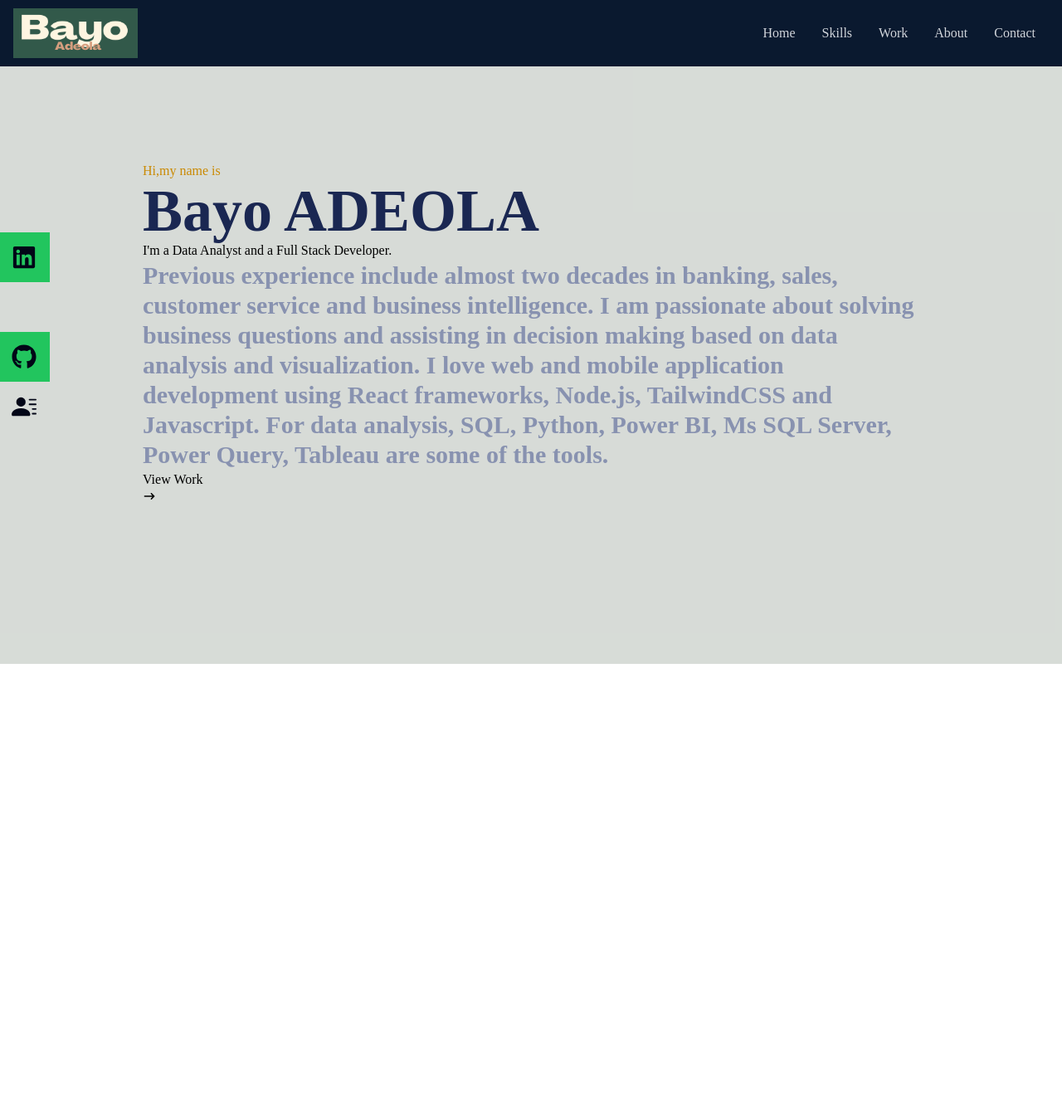
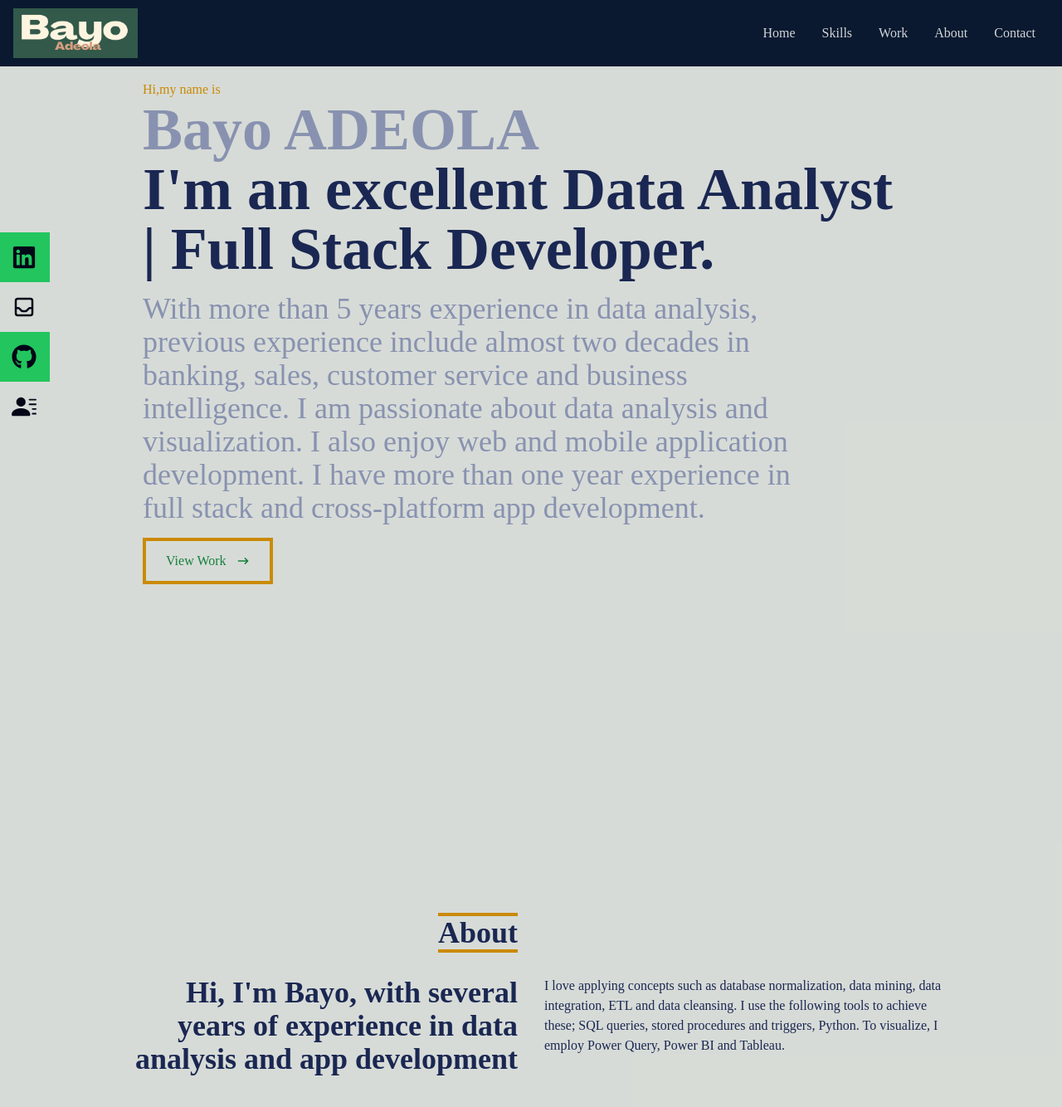
Before and after one commit to bayoseyi2/TailWind_Website, a React (Create React App) app: page / in a window 1280 px wide. Shown: the top 1334 px of the page at 83% size. Before the commit the page ends 800 px from the top, so only its background shows below. Built offline with nearby package versions, Linux system fonts and the light colour scheme.

Commit message:
about loading

```diff
--- a/src/App.js
+++ b/src/App.js
@@ -1,10 +1,12 @@
 import Navbar from "./components/Navbar";
 import Home  from "./components/Home";
+import About from "./components/About";
 function App() {
   return (
     <div>
       <Navbar/>
       <Home />
+      <About />
     </div>
   );
 }
--- /dev/null
+++ b/src/components/About.jsx
@@ -0,0 +1,32 @@
+import React from 'react'
+
+const About = () => {
+  return (
+    <div name='about'className='w-full h-screen  bg-[#bdc4bd99] text-[#1a2752]'>
+        <div className='flex flex-col justify-center items-center w-full h-full'>
+
+            <div className='max-w-[1000px] w-full px-4 grid grid-cols-2 gap-8'>
+                <div className='sm:text-right pb-8 pl-4'>
+                    <p className='text-4xl font-bold inline border-t-4 border-b-4 border-yellow-600'>
+                        About
+                    </p>
+                 </div>
+                    <div></div>
+                    </div>
+                    <div className='max-w-[1000px] w-full grid grid-cols-2 gap-8'>
+                <div className='sm:text-right text-4xl font-bold'>
+            <p>Hi, I'm Bayo, with several years of experience in data analysis and app development</p>
+            </div>
+
+            <div>
+                <p>I love applying concepts such as database normalization, data mining, data integration, ETL and data cleansing. I use the following tools to achieve these; SQL queries, stored procedures and triggers, Python. To visualize, I employ Power Query, Power BI and Tableau. </p>
+            </div>
+
+        </div>
+        </div>
+        </div>
+
+  )
+}
+
+export default About
--- a/src/components/Home.jsx
+++ b/src/components/Home.jsx
@@ -9,14 +9,20 @@ import {HiArrowNarrowRight} from 'react-icons/hi'
      <div className='max-w-[1000px] mx-auto px-8 flex flex-col justify-center h-full'>
 
         <p className='text-yellow-600'>Hi,my name is </p>
-        <h1 className='text-4xl sm:text-7xl font-bold text-[#1a2752]'>Bayo ADEOLA</h1>
-        <h2>I'm a Data Analyst and a Full Stack Developer. </h2>
-        <p className='text-4xl sm:text-3xl font-bold text-[#8892b0]'>Previous experience include almost two decades in banking, sales, customer service and business intelligence. I am passionate about solving business questions and assisting in decision making based on data analysis and visualization.
-            I love web and mobile application development using React frameworks, Node.js, TailwindCSS and Javascript.
-            For data analysis, SQL, Python, Power BI, Ms SQL Server, Power Query, Tableau are some of the tools.
+        <h1 className='text-4xl sm:text-7xl font-bold text-[#8892b0]'>Bayo ADEOLA</h1>
+        <h2 className='text-4xl sm:text-7xl font-bold text-[#1a2752]'>I'm an excellent Data Analyst | Full Stack Developer. </h2>
+        <p className='text-4xl py-4 max-w-[800px] text-[#8892b0]'>With more than 5 years experience in data analysis, previous experience include almost two decades in banking, sales, customer service and business intelligence. I am passionate about data analysis and visualization.
+            I also enjoy web and mobile application development. I have more than one year experience in full stack and cross-platform app development.
+
         </p>
         <div>
-            <button>View Work <HiArrowNarrowRight/></button>
+            <button className='text-green-700 border-4 group px-6 py-3 ,my-2 flex items-center hover:bg-yellow-600 hover: border-yellow-600 '>View Work
+            <span className='group-hover:rotate-90 duration-300'>
+            <HiArrowNarrowRight className='ml-3' />
+
+
+            </span>
+            </button>
         </div>
      </div>
 
--- a/src/components/Navbar.jsx
+++ b/src/components/Navbar.jsx
@@ -1,6 +1,6 @@
 import React,  {useState} from 'react'
-import {FaBars, FaTimes, FaGithub, FaLinkedin, FaFacebook} from 'react-icons/fa'
-import { HiOutlineMail } from 'react-icons/hi'
+import {FaBars, FaTimes, FaGithub, FaLinkedin, FaFacebook,FaAddressBook} from 'react-icons/fa'
+import { HiOutlineInbox} from 'react-icons/hi'
 import {BsFillPersonLinesFill} from 'react-icons/bs'
 import Logo from '../assets/logo.png'
 
@@ -60,9 +60,9 @@ const Navbar = () => {
             </li>
 
             <li className='w-[160px] h-[60px] flex justify-between items-center ml-[-100px] hover:ml-[-10px] duration-300 bg-[]'>
-                <a className='text-slate-950 flex justify-between items-center w-ful'
+                <a className=' text-slate-950 flex justify-between items-center w-full'
                 href="/">
-                    Email <HiOutlineMail size={30}/>
+                    Email <HiOutlineInbox size={30}/>
                 </a>
             </li>
 
```
Also changed, not shown: .~rsonal website text.txt (added), personal website text.txt (added).
